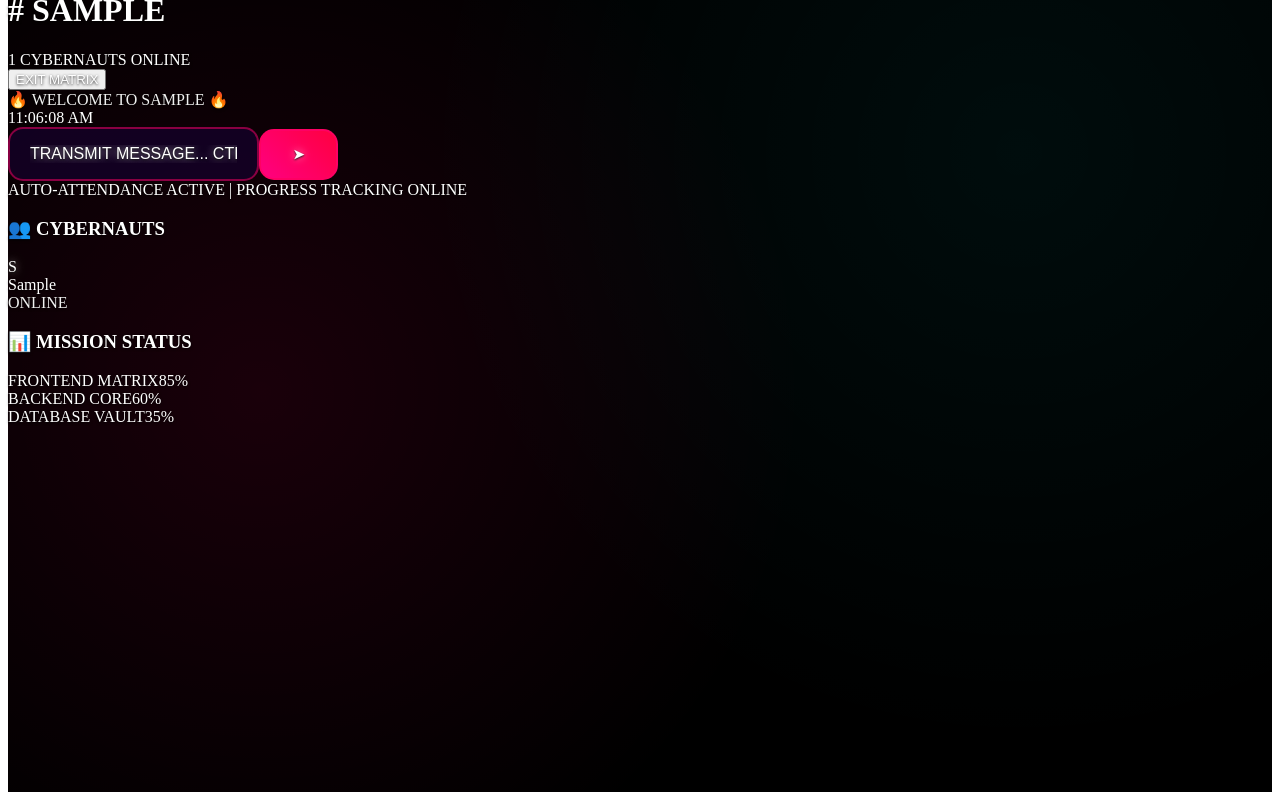
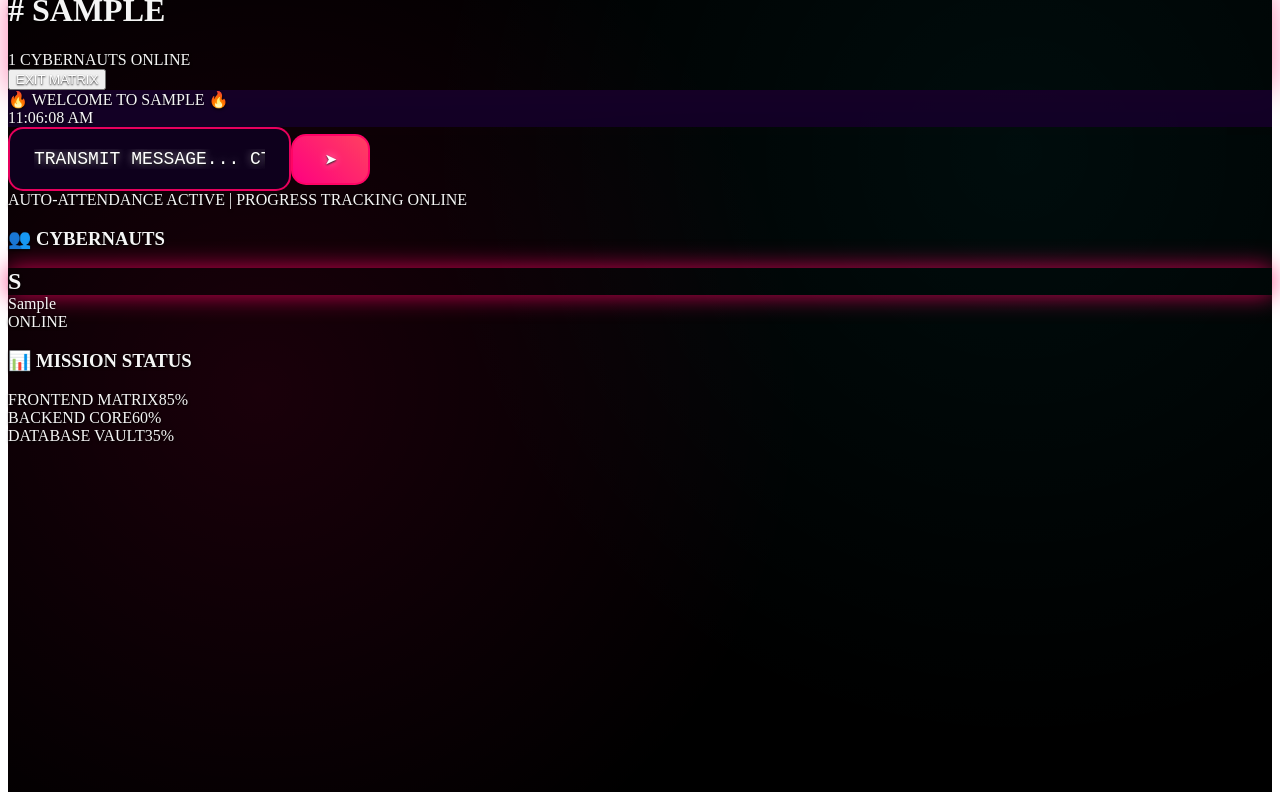
Before and after one commit to 20235052-cmyk/We-Love-BSIT-SimpleChat-IDA-2-, a React (Vite) app in the folder SimpleChat/: page / in a window 1280 px wide. Both pictures are taken after typing "Sample", "Sample" into the empty fields and a click on the button "🚀 ENTER CYBERSPACE". Shown: the part 29-829 px from the top of the page. Built offline with nearby package versions, Linux system fonts and the light colour scheme.

Commit message:
Site Improvement #7

```diff
--- a/SimpleChat/src/SimpleChat.jsx
+++ b/SimpleChat/src/SimpleChat.jsx
@@ -1,4 +1,4 @@
-import React, { useState, useEffect, useRef } from 'react';
+import React, { useState, useEffect, useRef, useCallback } from 'react';
 import './App.css';
 function SimpleChat() {
   const [currentView, setCurrentView] = useState('home');
@@ -8,9 +8,12 @@ function SimpleChat() {
   const [newMessage, setNewMessage] = useState('');
   const [usersOnline, setUsersOnline] = useState([]);
   const messagesEndRef = useRef(null);
+  const messageInputRef = useRef(null);
   const HomePage = () => {
     const [username, setUsername] = useState('');
     const [room, setRoom] = useState('');
+    const usernameRef = useRef(null);
+    const roomRef = useRef(null);
     const handleSubmit = (e) => {
       e.preventDefault();
       if (username && room) {
@@ -24,66 +27,68 @@ function SimpleChat() {
     return (
       <div className="container cyber-glow-red pulse-red" style={{ maxWidth: '700px', margin: '0 auto' }}>
         <div className="text-center mb-12">
-          <h1 className="text-7xl font-black neon-red mb-6 pulse-red drop-shadow-2xl">
+          <h1 className="text-7xl font-black" style={{
+            color: '#ff0080',
+            textShadow: '0 0 20px #ff0080, 0 0 40px #ff0080, 0 1px 0 #000',
+            fontWeight: '900'
+          }}>
             SIMPLECHAT+
           </h1>
-          <p className="text-2xl neon-white mb-8 opacity-90 tracking-wider text-readable">
+          <p className="text-2xl" style={{ color: '#ffffff', textShadow: '0 1px 3px #000' }}>
             CYBERPUNK COLLAB FOR BSIT WARRIORS
           </p>
         </div>
         <form onSubmit={handleSubmit} className="space-y-8">
           <div>
-            <label className="block text-xl font-bold neon-cyan mb-4 cyber-glow-cyan text-readable">
+            <label className="block text-xl font-bold" style={{ color: '#00ffff', textShadow: '0 0 15px #00ffff' }}>
               ⚡ CYBER ID
             </label>
             <input
+              ref={usernameRef}
               type="text"
               value={username}
               onChange={(e) => setUsername(e.target.value)}
-              className="w-full cyber-glow-red text-lg text-readable placeholder-gray-300"
+              className="w-full cyber-glow-red"
+              style={{
+                color: '#ffffff',
+                background: 'rgba(20,0,40,0.9)',
+                border: '2px solid rgba(255,0,100,0.8)',
+                fontSize: '18px'
+              }}
               placeholder="Enter your cyber handle..."
               required
+              autoComplete="off"
             />
           </div>
           <div>
-            <label className="block text-xl font-bold neon-cyan mb-4 cyber-glow-cyan text-readable">
+            <label className="block text-xl font-bold" style={{ color: '#00ffff', textShadow: '0 0 15px #00ffff' }}>
               🔴 CHATROOM
             </label>
             <input
+              ref={roomRef}
               type="text"
               value={room}
               onChange={(e) => setRoom(e.target.value)}
-              className="w-full cyber-glow-red text-lg text-readable placeholder-gray-300"
+              className="w-full cyber-glow-red"
+              style={{
+                color: '#ffffff',
+                background: 'rgba(20,0,40,0.9)',
+                border: '2px solid rgba(255,0,100,0.8)',
+                fontSize: '18px'
+              }}
               placeholder="BSIT-3A / GROUP-ALPHA / HACKER-ZONE"
               required
+              autoComplete="off"
             />
           </div>
           <button
             type="submit"
-            className="w-full btn-red cyber-glow-red text-xl font-black py-6 uppercase tracking-wider shadow-2xl text-white hover:text-white"
+            className="w-full btn-red cyber-glow-red text-xl font-black py-6 uppercase tracking-wider shadow-2xl"
+            style={{ color: '#ffffff' }}
           >
             🚀 ENTER CYBERSPACE
           </button>
         </form>
-        <div className="mt-16 pt-12 border-t-2 border-red-500/50 text-center">
-          <p className="text-xl neon-white mb-6 text-readable opacity-90">QUICK ACCESS ROOMS</p>
-          <div className="grid md:grid-cols-2 lg:grid-cols-4 gap-4">
-            {['BSIT-3A', 'GROUP-ALPHA', 'CODE-WARZ', 'HACK-NIGHT'].map((r) => (
-              <button
-                key={r}
-                type="button"
-                onClick={() => {
-                  setRoom(r);
-                  setUsername(`CYBER${Math.floor(Math.random() * 999)}`);
-                  setTimeout(() => document.querySelector('form')?.requestSubmit(), 100);
-                }}
-                className="p-6 bg-black/70 hover:bg-red-500/30 border-2 border-red-500/70 hover:border-red-500 cyber-glow-red hover:scale-105 transition-all duration-300 font-bold uppercase text-lg text-white hover:text-white"
-              >
-                #{r}
-              </button>
-            ))}
-          </div>
-        </div>
       </div>
     );
   };
@@ -102,6 +107,9 @@ function SimpleChat() {
         setNewMessage('');
       }
     };
+    const handleMessageChange = useCallback((e) => {
+      setNewMessage(e.target.value);
+    }, []);
     const leaveRoom = () => {
       setCurrentRoom(null);
       setUser(null);
@@ -111,48 +119,55 @@ function SimpleChat() {
     const MessageBubble = ({ message }) => (
       <div className={`flex ${message.type === 'system' ? 'justify-center' : message.user === user.name ? 'justify-end' : 'justify-start'} mb-6`}>
         {message.type !== 'system' && message.user !== user.name && (
-          <div className="w-12 h-12 bg-gradient-to-br from-red-500 to-pink-500 rounded-full flex items-center justify-center text-lg font-black neon-cyan cyber-glow-red mr-4 shadow-2xl">
-            {message.user.charAt(0)}
+          <div className="w-12 h-12 bg-gradient-to-br from-red-500 to-pink-500 rounded-full flex items-center justify-center text-lg font-black shadow-2xl mr-4"
+               style={{
+                 boxShadow: '0 0 20px rgba(255,0,100,0.8)',
+                 border: '2px solid rgba(255,0,100,0.5)'
+               }}>
+            <span style={{ color: '#00ffff', textShadow: '0 0 10px #00ffff' }}>{message.user.charAt(0)}</span>
           </div>
         )}
-        <div className={`max-w-md p-6 rounded-3xl shadow-2xl text-readable ${
-          message.type === 'system'
-            ? 'bg-gradient-to-r from-black/80 to-gray-900/70 border-2 border-red-500/80 cyber-glow-red text-center'
-            : message.user === user.name
-            ? 'bg-gradient-to-br from-red-500/90 via-pink-500/90 to-red-600/90 cyber-glow-red shadow-red-500/50 text-white'
-            : 'bg-gradient-to-br from-gray-900/90 to-black/90 border-2 border-red-500/60 cyber-glow-red text-white'
-        }`}>
+        <div className={`max-w-md p-6 rounded-3xl shadow-2xl ${message.user === user.name ? 'cyber-glow-red' : 'border-2 border-red-500/50 cyber-glow-red'}`}
+             style={{
+               background: message.user === user.name ? 'linear-gradient(135deg, rgba(255,0,100,0.9), rgba(255,50,150,0.9))' : 'rgba(20,0,40,0.95)',
+               color: '#ffffff',
+               borderColor: 'rgba(255,0,100,0.6)'
+             }}>
           {message.type !== 'system' && (
-            <div className="text-sm font-bold neon-cyan mb-3 uppercase tracking-wider opacity-95 text-readable">
+            <div className="text-sm font-bold uppercase tracking-wider mb-3" style={{ color: '#00ffff' }}>
               {message.user}
             </div>
           )}
-          <div className="text-lg leading-relaxed text-readable">{message.message}</div>
-          <div className="text-sm neon-white mt-4 font-mono opacity-90 text-readable">
+          <div className="text-lg leading-relaxed" style={{ color: '#ffffff' }}>{message.message}</div>
+          <div className="text-sm font-mono mt-4" style={{ color: '#cccccc' }}>
             {message.timestamp.toLocaleTimeString()}
           </div>
         </div>
       </div>
     );
     return (
-      <div className="h-screen flex flex-col overflow-hidden">
+      <div className="h-screen flex flex-col">
         {/* Header */}
-        <div className="bg-black/98 backdrop-blur-3xl border-b-2 border-red-500 p-8 cyber-glow-red pulse-red">
-          <div className="flex items-center justify-between">
+        <div className="bg-black/95 backdrop-blur-xl border-b-2 border-red-500/80 p-8 cyber-glow-red" style={{ boxShadow: '0 0 30px rgba(255,0,100,0.5)' }}>
+          <div className="flex items-center justify-between max-w-7xl mx-auto">
             <div>
-              <h1 className="text-5xl font-black neon-red drop-shadow-2xl pulse-red text-readable">
-                # {currentRoom.toUpperCase()}
+              <h1 className="text-5xl font-black" style={{
+                color: '#ff0080',
+                textShadow: '0 0 25px #ff0080, 0 0 50px #ff0080'
+              }}>
+                # {currentRoom?.toUpperCase()}
               </h1>
-              <div className="flex items-center gap-6 mt-2 text-xl neon-white text-readable">
-                <div className="flex items-center gap-2 neon-cyan cyber-glow-cyan">
-                  <div className="w-4 h-4 bg-red-500 rounded-full cyber-glow-red pulse-red"></div>
+              <div className="flex items-center gap-6 mt-2 text-xl" style={{ color: '#ffffff' }}>
+                <div className="flex items-center gap-2">
+                  <div className="w-4 h-4 bg-red-500 rounded-full cyber-glow-red" style={{ boxShadow: '0 0 15px #ff0080' }}></div>
                   <span>{usersOnline.length} CYBERNAUTS ONLINE</span>
                 </div>
               </div>
             </div>
             <button
               onClick={leaveRoom}
-              className="px-8 py-4 bg-black/80 border-2 border-red-500/80 hover:border-red-500 cyber-glow-red neon-white font-black uppercase tracking-wider hover:scale-110 transition-all duration-300 shadow-2xl text-readable"
+              className="px-8 py-4 bg-black/80 border-2 border-red-500/80 hover:border-red-500 cyber-glow-red font-black uppercase tracking-wider hover:scale-110 transition-all duration-300 shadow-2xl"
+              style={{ color: '#ffffff' }}
             >
               EXIT MATRIX
             </button>
@@ -160,77 +175,100 @@ function SimpleChat() {
         </div>
         <div className="flex-1 flex overflow-hidden">
           {/* Messages */}
-          <div className="flex-1 flex flex-col p-8">
+          <div className="flex-1 flex flex-col p-8 overflow-hidden">
             <div className="flex-1 overflow-y-auto space-y-6 pr-6 pb-24" style={{ scrollbarWidth: 'thin' }}>
               {messages.map((message) => (
                 <MessageBubble key={message.id} message={message} />
               ))}
               <div ref={messagesEndRef} />
             </div>
-            {/* Input */}
-            <form onSubmit={sendMessage} className="mt-8 pt-8 border-t-2 border-red-500/60">
+            {/* FIXED Input */}
+            <form onSubmit={sendMessage} className="mt-8 pt-8 border-t-2 border-red-500/50">
               <div className="flex gap-4 items-end">
                 <input
+                  ref={messageInputRef}
                   type="text"
                   value={newMessage}
-                  onChange={(e) => setNewMessage(e.target.value)}
+                  onChange={handleMessageChange}
                   placeholder="TRANSMIT MESSAGE... CTRL+ENTER"
-                  className="flex-1 cyber-glow-red text-lg py-6 px-8 font-mono text-readable placeholder-gray-400"
-                  onKeyDown={(e) => e.key === 'Enter' && e.ctrlKey && sendMessage(e)}
+                  className="flex-1 cyber-glow-red"
+                  style={{
+                    color: '#ffffff !important',
+                    background: 'rgba(15,0,30,0.95)',
+                    border: '2px solid rgba(255,0,100,0.9)',
+                    fontSize: '18px',
+                    padding: '20px 24px',
+                    fontFamily: 'monospace'
+                  }}
+                  onKeyDown={(e) => {
+                    if (e.key === 'Enter' && e.ctrlKey) {
+                      sendMessage(e);
+                    }
+                  }}
+                  autoComplete="off"
                 />
                 <button
                   type="submit"
-                  className="w-20 h-20 btn-red cyber-glow-red shadow-2xl hover:scale-125 font-black text-2xl flex items-center justify-center text-white"
+                  className="w-20 h-20 btn-red cyber-glow-red shadow-2xl hover:scale-125 font-black text-2xl flex items-center justify-center"
+                  style={{
+                    color: '#ffffff',
+                    background: 'linear-gradient(45deg, #ff0080, #ff4060)'
+                  }}
                 >
                   ➤
                 </button>
               </div>
-              <div className="text-lg neon-cyan mt-4 opacity-90 font-mono text-readable">
+              <div className="text-lg" style={{ color: '#00ffff' }}>
                 AUTO-ATTENDANCE ACTIVE | PROGRESS TRACKING ONLINE
               </div>
             </form>
           </div>
           {/* Sidebar */}
-          <div className="w-96 border-l-2 border-red-500/60 bg-black/95 backdrop-blur-3xl p-8 cyber-glow-red overflow-y-auto">
+          <div className="w-96 border-l-2 border-red-500/60 bg-black/90 backdrop-blur-xl p-8 cyber-glow-red overflow-y-auto">
             <div className="space-y-8">
               <div>
-                <h3 className="text-3xl font-black neon-cyan mb-6 cyber-glow-cyan uppercase tracking-wider text-readable">
+                <h3 className="text-3xl font-black" style={{ color: '#00ffff', textShadow: '0 0 20px #00ffff' }}>
                   👥 CYBERNAUTS
                 </h3>
-                <div className="space-y-4">
+                <div className="space-y-4 mt-6">
                   {usersOnline.map(u => (
                     <div key={u} className="flex items-center gap-4 p-5 bg-black/70 border-2 border-red-500/50 hover:border-red-500 cyber-glow-red hover:scale-105 transition-all duration-300 rounded-2xl shadow-2xl">
-                      <div className="w-16 h-16 bg-gradient-to-br from-red-500 to-pink-500 rounded-2xl flex items-center justify-center text-2xl font-black neon-cyan cyber-glow-red shadow-2xl">
-                        {u.charAt(0)}
+                      <div className="w-16 h-16 bg-gradient-to-br from-red-500 to-pink-500 rounded-2xl flex items-center justify-center shadow-2xl"
+                           style={{ boxShadow: '0 0 25px rgba(255,0,100,0.8)' }}>
+                        <span style={{ color: '#00ffff', fontSize: '24px', fontWeight: 'bold' }}>{u.charAt(0)}</span>
                       </div>
                       <div className="flex-1">
-                        <div className="font-black text-xl neon-white text-readable">{u}</div>
-                        <div className="text-lg opacity-80 font-mono text-readable">ONLINE</div>
+                        <div className="font-black text-xl" style={{ color: '#ffffff' }}>{u}</div>
+                        <div className="text-lg" style={{ color: '#cccccc' }}>ONLINE</div>
                       </div>
-                      <div className="w-4 h-4 bg-red-500 rounded-full cyber-glow-red pulse-red"></div>
+                      <div className="w-4 h-4 bg-red-500 rounded-full cyber-glow-red" style={{ boxShadow: '0 0 15px #ff0080' }}></div>
                     </div>
                   ))}
                 </div>
               </div>
               <div>
-                <h3 className="text-3xl font-black neon-red mb-6 cyber-glow-red uppercase tracking-wider text-readable">
+                <h3 className="text-3xl font-black" style={{ color: '#ff0080', textShadow: '0 0 20px #ff0080' }}>
                   📊 MISSION STATUS
                 </h3>
-                <div className="space-y-4">
+                <div className="space-y-4 mt-6">
                   {[
-                    {name: 'FRONTEND MATRIX', perc: 85, color: 'from-red-500 to-pink-500'},
-                    {name: 'BACKEND CORE', perc: 60, color: 'from-cyan-500 to-blue-500'},
-                    {name: 'DATABASE VAULT', perc: 35, color: 'from-purple-500 to-violet-500'}
+                    {name: 'FRONTEND MATRIX', perc: 85, color: 'linear-gradient(90deg, #ff0080, #ff4080)'},
+                    {name: 'BACKEND CORE', perc: 60, color: 'linear-gradient(90deg, #00ffff, #40c0ff)'},
+                    {name: 'DATABASE VAULT', perc: 35, color: 'linear-gradient(90deg, #8b00ff, #c040ff)'}
                   ].map((task, i) => (
                     <div key={i} className="p-6 bg-black/80 border-2 border-red-500/50 rounded-2xl cyber-glow-red hover:scale-105 transition-all">
-                      <div className="flex justify-between items-center mb-3">
-                        <span className="font-black text-xl neon-white text-readable">{task.name}</span>
-                        <span className="font-black text-2xl neon-red text-readable">{task.perc}%</span>
+                      <div className="flex justify-between items-center mb-4">
+                        <span className="font-black text-xl" style={{ color: '#ffffff' }}>{task.name}</span>
+                        <span className="font-black text-2xl" style={{ color: '#ff0080' }}>{task.perc}%</span>
                       </div>
                       <div className="bg-black/60 rounded-full h-5 border border-red-500/50 overflow-hidden">
                         <div
-                          className={`h-5 rounded-full cyber-glow-red transition-all duration-1000 ${task.color}`}
-                          style={{width: `${task.perc}%`}}
+                          className="h-5 rounded-full cyber-glow-red transition-all duration-1000"
+                          style={{
+                            width: `${task.perc}%`,
+                            background: task.color,
+                            boxShadow: '0 0 15px currentColor'
+                          }}
                         />
                       </div>
                     </div>
```
